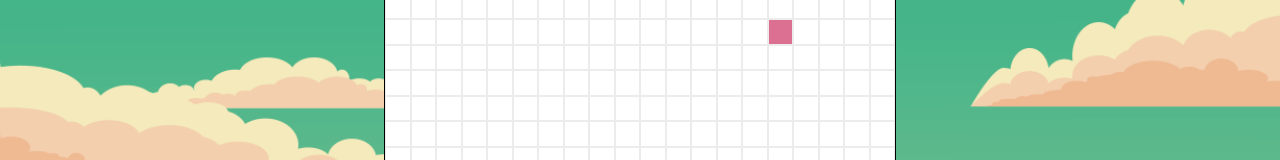
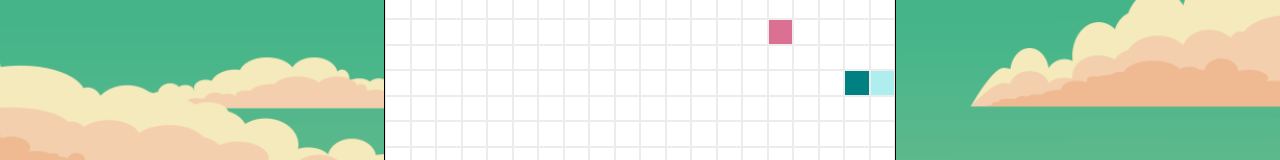
Before and after one commit to sneck-productions/pinkgames, a React app: page /#/snake in a window 1280 px wide. Shown: the part 152-312 px from the top of the page. Built offline with nearby package versions, Linux system fonts and the light colour scheme.

Commit message:
snake3.0

```diff
--- a/src/components/memory/MemoryCard.css
+++ b/src/components/memory/MemoryCard.css
@@ -1,5 +1,5 @@
 .memory-card {
-  border: 1px solid black;
+  border: 3px solid white;
   border-radius: 5px;
   background-color: white;
 }
--- a/src/components/memory/StatusBar.css
+++ b/src/components/memory/StatusBar.css
@@ -8,3 +8,7 @@
 .button {
   flex: 0;
 }
+
+p {
+  color: white;
+}
--- a/src/components/snake/helpers.js
+++ b/src/components/snake/helpers.js
@@ -92,8 +92,21 @@
   }
 
   return newTail;
+}
 
-  /*let newTail = [oldsnake.head];
+export function isGameOver(game) {
+  const snake = game.snake;
+  return (
+    isOutOfBounds(snake.head) ||
+    snake.tail.some(cell => isEqual(cell, snake.head))
+  );
+}
+
+function isOutOfBounds(cell) {
+  return cell.x < 0 || cell.x >= width || cell.y < 0 || cell.y >= height;
+}
+
+/*let newTail = [oldsnake.head];
   newTail = newTail.concat(oldSnake.tail);
 
   newTail = [oldSnake.head, ...oldSnake.tail];
@@ -101,4 +114,3 @@
   if(isEqual(newHead, oldFood)){
     newTail.pop();
   }*/
-}
--- a/src/components/snake/index.js
+++ b/src/components/snake/index.js
@@ -4,11 +4,27 @@
 
 function Snake() {
   const [game, setGame] = useState(helpers.generateGame());
+  const [gameOver, setGameOver] = useState(false);
 
   useEffect(() => {
-    const intervalId = setInterval(() => setGame(helpers.tick), 400);
+    if (gameOver) return;
+
+    const intervalId = setInterval(
+      () =>
+        setGame(oldGame => {
+          const newGame = helpers.tick(oldGame);
+
+          if (helpers.isGameOver(newGame)) {
+            setGameOver(true);
+            console.log("you lose");
+            return oldGame;
+          }
+          return newGame;
+        }),
+      300
+    );
     return () => clearInterval(intervalId);
-  }, []);
+  }, [gameOver]);
 
   useEffect(() => {
     window.addEventListener("keydown", handleKeyPress);
```
Also changed, not shown: 1 other file (tests, documents, lock files or other folders).
